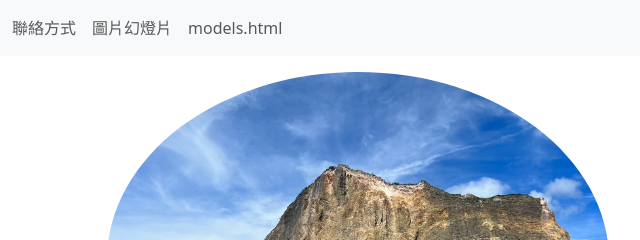
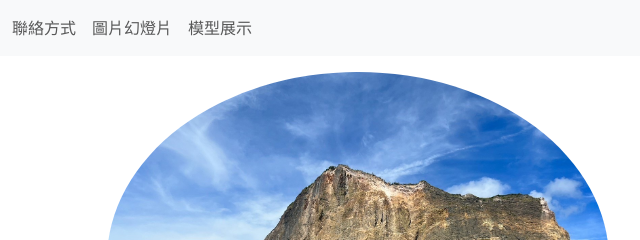
Before and after one commit to koreyoshi-52/koreyoshi-52.github.io, a plain HTML site: page index.html in a window 1280 px wide. Shown: the top 240 px of the page, 282-922 px from the left. Drawn offline with nearby package versions, Linux system fonts and the light colour scheme.

Commit message:
Update index.html

```diff
--- a/index.html
+++ b/index.html
@@ -25,7 +25,7 @@
             <li class="nav-item"><a class="nav-link" href="#projects">作品集</a></li>
             <li class="nav-item"><a class="nav-link" href="#contact">聯絡方式</a></li>
             <li class="nav-item"><a class="nav-link" href="slideshow.html">圖片幻燈片</a></li>
-            <li class="nav-item"><a class="nav-link" href="models.html">models.html</a></li>
+            <li class="nav-item"><a class="nav-link" href="models.html">模型展示</a></li>
           </ul>
         </div>
       </div>
```
